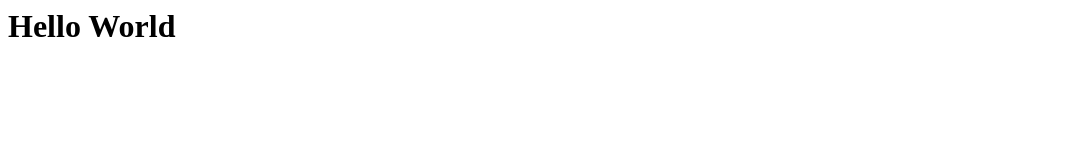
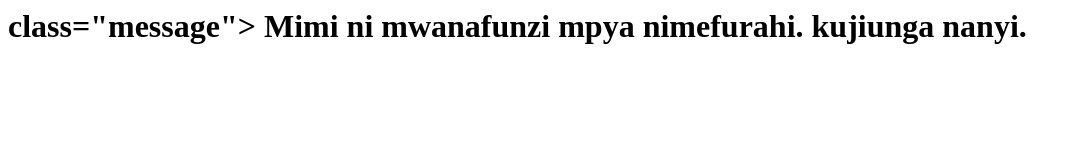
Before and after one commit to JNGAHEMELWA/BBICT3-IT-PROJECT, a plain HTML site: page index.html in a window 1280 px wide. Shown: the whole page, without its empty margins (0-1081 px from the left). Drawn offline with Linux system fonts and the light colour scheme.

Commit message:
Update index.html

```diff
--- a/index.html
+++ b/index.html
@@ -3,6 +3,8 @@
     <title>BBICT 3 PROJECT</title>
   </head>
   <body>
-    <h1>Hello World</h1>
+    <h1> class="message">
+      Mimi ni mwanafunzi mpya nimefurahi. kujiunga nanyi.
+    </h1>
   </body>
 </html>
```
